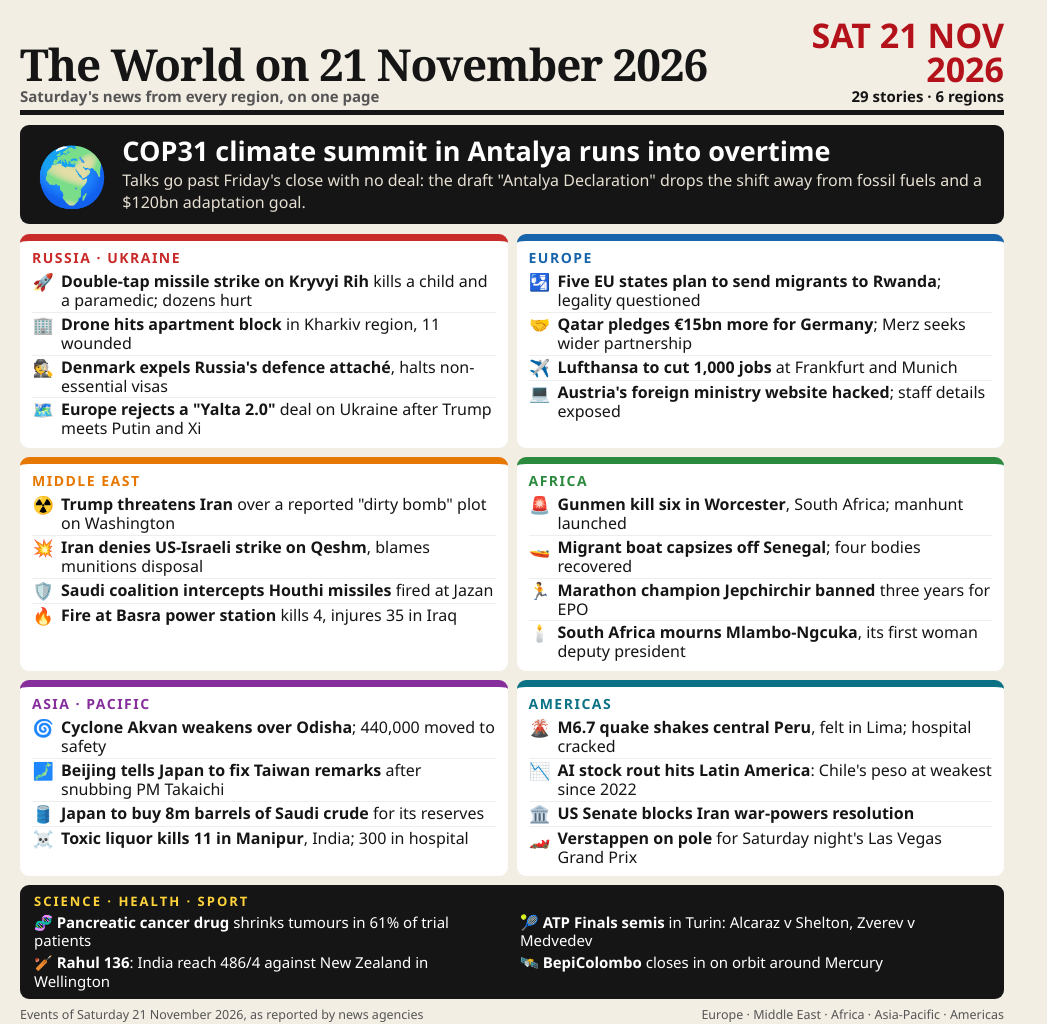
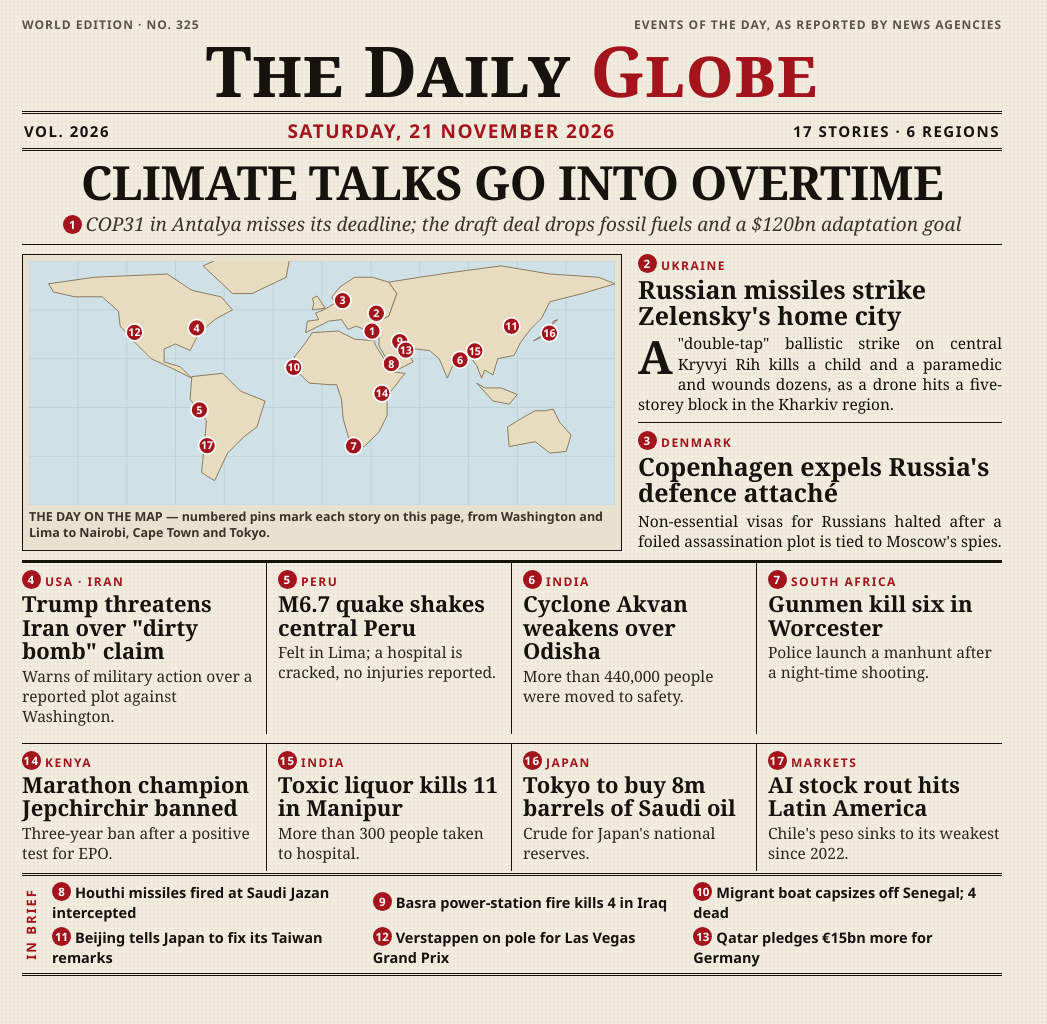
Before and after one commit to chikuwa-ten/world-news-20261121, a website: page src/page.html in a window 1280 px wide. Shown: the whole page, without its empty margins (0-1047 px from the left). Drawn offline with Linux system fonts and the light colour scheme.

Commit message:
Newspaper front-page edition: masthead, banner, map of the day, columns
Co-Authored-By: Claude Opus 5.5 <noreply@anthropic.com>

```diff
--- a/src/page.html
+++ b/src/page.html
@@ -3,93 +3,105 @@
 <style>
 *{box-sizing:border-box;margin:0;padding:0}
 html,body{width:1024px;height:1024px;overflow:hidden}
-body{background:#f3eee4;font-family:"Segoe UI",Arial,sans-serif;color:#151515;padding:18px 20px}
-header{display:flex;justify-content:space-between;align-items:flex-end;border-bottom:5px solid #151515;padding-bottom:6px}
-h1{font-family:Georgia,"Times New Roman",serif;font-size:44px;letter-spacing:-1px;line-height:1}
-h1 small{display:block;font-family:"Segoe UI",Arial,sans-serif;font-size:15px;letter-spacing:0;font-weight:600;color:#555;margin-top:3px}
-.date{text-align:right;font-weight:900;font-size:34px;line-height:1;color:#b3121b}
-.date small{display:block;font-size:15px;color:#151515;font-weight:700;margin-top:3px}
-.lead{margin-top:10px;display:flex;gap:14px;background:#151515;color:#fff;border-radius:9px;padding:11px 16px;align-items:center}
-.lead .ic{font-size:58px;line-height:1}
-.lead h2{font-size:27px;line-height:1.08}
-.lead p{font-size:16px;margin-top:4px;color:#e6dfd2}
-.grid{margin-top:10px;display:grid;grid-template-columns:1fr 1fr;gap:9px}
-.reg{background:#fff;border-radius:9px;border-top:7px solid var(--c);padding:7px 12px 8px}
-.reg h4{font-size:14px;font-weight:900;letter-spacing:1.5px;text-transform:uppercase;color:var(--c);margin-bottom:3px}
-.reg li{list-style:none;display:flex;gap:7px;align-items:flex-start;font-size:16px;line-height:1.18;padding:2px 0;border-top:1px solid #eee}
-.reg li:first-of-type{border-top:0}
-.reg li i{font-style:normal;font-size:17px;width:22px;flex:none;text-align:center}
-.reg li b{font-weight:800}
-.band{margin-top:9px;background:#151515;color:#fff;border-radius:9px;padding:8px 14px;display:grid;grid-template-columns:1fr 1fr;gap:3px 16px;font-size:15px;line-height:1.25}
-.band h4{grid-column:1/3;color:#ffd43b;letter-spacing:2px;font-size:13px}
-.band b{font-weight:800}
-footer{margin-top:7px;font-size:12.5px;color:#555;display:flex;justify-content:space-between}
+body{background:#f2ecdf;color:#16130f;font-family:Georgia,"Times New Roman",serif;padding:16px 22px 0;
+  background-image:radial-gradient(rgba(0,0,0,.035) 1px,transparent 1px);background-size:4px 4px}
+.ears{display:flex;justify-content:space-between;font:700 12px "Segoe UI",Arial,sans-serif;letter-spacing:1px;text-transform:uppercase;color:#5c5346}
+.mast{text-align:center;font-weight:700;font-size:70px;letter-spacing:1px;line-height:1;margin-top:2px;font-variant:small-caps}
+.mast span{color:#a3141c}
+.dateline{margin-top:6px;border-top:3px double #16130f;border-bottom:3px double #16130f;display:flex;justify-content:space-between;align-items:center;padding:4px 2px;font:800 15px "Segoe UI",Arial,sans-serif;letter-spacing:1.5px;text-transform:uppercase}
+.dateline .d{color:#a3141c;font-size:19px}
+.banner{margin-top:8px;font-weight:700;font-size:47px;line-height:1.02;letter-spacing:-.5px;text-align:center}
+.deck{text-align:center;font-style:italic;font-size:19px;color:#3b342b;margin-top:4px;padding-bottom:7px;border-bottom:1px solid #16130f}
+.row{display:grid;grid-template-columns:600px 1fr;gap:16px;margin-top:9px}
+figure{border:1px solid #16130f;background:#e9e1cf;padding:6px}
+figure svg{display:block;width:100%;height:auto;background:#cfe0e6}
+figcaption{font:600 12.5px "Segoe UI",Arial,sans-serif;color:#3b342b;margin-top:4px;line-height:1.25}
+.side h2{font-size:25px;line-height:1.05;font-weight:700}
+.side .kicker,.story .kicker{font:900 12px "Segoe UI",Arial,sans-serif;letter-spacing:1.5px;text-transform:uppercase;color:#a3141c;display:block;margin-bottom:2px}
+.side p{font-size:15.5px;line-height:1.3;margin-top:5px;text-align:justify;hyphens:auto}
+.side p:first-of-type::first-letter{float:left;font-size:46px;line-height:.9;font-weight:700;margin:3px 5px 0 0}
+.side hr,.rule{border:0;border-top:1px solid #16130f;margin:8px 0}
+.n{display:inline-flex;align-items:center;justify-content:center;width:19px;height:19px;border-radius:50%;background:#a3141c;color:#fff;font:800 11.5px "Segoe UI",Arial,sans-serif;vertical-align:2px;margin-right:4px}
+.cols{display:grid;grid-template-columns:repeat(4,1fr);margin-top:9px;border-top:3px solid #16130f}
+.story{padding:7px 11px 7px;border-right:1px solid #16130f}
+.story:first-child{padding-left:0}.story:last-child{border-right:0;padding-right:0}
+.story h3{font-size:22px;line-height:1.08;font-weight:700}
+.story p{font-size:15.5px;line-height:1.28;margin-top:4px;color:#2b261f}
+.cols+.cols{border-top:1px solid #16130f}
+.brief{border-top:3px double #16130f;border-bottom:3px double #16130f;margin-top:2px;padding:6px 0;display:grid;grid-template-columns:auto 1fr 1fr 1fr;gap:5px 12px;font:600 14.5px "Segoe UI",Arial,sans-serif;align-items:center}
+.brief b.h{grid-row:1/3;grid-column:1;font:900 13px "Segoe UI",Arial,sans-serif;letter-spacing:2px;writing-mode:vertical-rl;transform:rotate(180deg);color:#a3141c}
 </style></head>
 <body>
-<header>
-  <h1>The World on 21 November 2026<small>Saturday's news from every region, on one page</small></h1>
-  <div class="date">SAT 21 NOV<br>2026<small>29 stories · 6 regions</small></div>
-</header>
+<div class="ears"><span>World edition · No. 325</span><span>Events of the day, as reported by news agencies</span></div>
+<div class="mast">The Daily <span>Globe</span></div>
+<div class="dateline"><span>Vol. 2026</span><span class="d">Saturday, 21 November 2026</span><span>17 stories · 6 regions</span></div>
 
-<div class="lead">
-  <div class="ic">🌍</div>
-  <div>
-    <h2>COP31 climate summit in Antalya runs into overtime</h2>
-    <p>Talks go past Friday's close with no deal: the draft "Antalya Declaration" drops the shift away from fossil fuels and a $120bn adaptation goal.</p>
+<div class="banner">CLIMATE TALKS GO INTO OVERTIME</div>
+<div class="deck"><span class="n">1</span>COP31 in Antalya misses its deadline; the draft deal drops fossil fuels and a $120bn adaptation goal</div>
+
+<div class="row">
+  <figure>
+    <svg id="map" viewBox="0 0 360 150" xmlns="http://www.w3.org/2000/svg"></svg>
+    <figcaption>THE DAY ON THE MAP — numbered pins mark each story on this page, from Washington and Lima to Nairobi, Cape Town and Tokyo.</figcaption>
+  </figure>
+  <div class="side">
+    <span class="kicker"><span class="n">2</span>Ukraine</span>
+    <h2>Russian missiles strike Zelensky's home city</h2>
+    <p>A "double-tap" ballistic strike on central Kryvyi Rih kills a child and a paramedic and wounds dozens, as a drone hits a five-storey block in the Kharkiv region.</p>
+    <hr>
+    <span class="kicker"><span class="n">3</span>Denmark</span>
+    <h2>Copenhagen expels Russia's defence attaché</h2>
+    <p>Non-essential visas for Russians halted after a foiled assassination plot is tied to Moscow's spies.</p>
   </div>
 </div>
 
-<div class="grid">
-  <div class="reg" style="--c:#c92a2a"><h4>Russia · Ukraine</h4><ul>
-    <li><i>🚀</i><span><b>Double-tap missile strike on Kryvyi Rih</b> kills a child and a paramedic; dozens hurt</span></li>
-    <li><i>🏢</i><span><b>Drone hits apartment block</b> in Kharkiv region, 11 wounded</span></li>
-    <li><i>🕵️</i><span><b>Denmark expels Russia's defence attaché</b>, halts non-essential visas</span></li>
-    <li><i>🗺️</i><span><b>Europe rejects a "Yalta 2.0"</b> deal on Ukraine after Trump meets Putin and Xi</span></li>
-  </ul></div>
-
-  <div class="reg" style="--c:#1864ab"><h4>Europe</h4><ul>
-    <li><i>🛂</i><span><b>Five EU states plan to send migrants to Rwanda</b>; legality questioned</span></li>
-    <li><i>🤝</i><span><b>Qatar pledges €15bn more for Germany</b>; Merz seeks wider partnership</span></li>
-    <li><i>✈️</i><span><b>Lufthansa to cut 1,000 jobs</b> at Frankfurt and Munich</span></li>
-    <li><i>💻</i><span><b>Austria's foreign ministry website hacked</b>; staff details exposed</span></li>
-  </ul></div>
-
-  <div class="reg" style="--c:#e67700"><h4>Middle East</h4><ul>
-    <li><i>☢️</i><span><b>Trump threatens Iran</b> over a reported "dirty bomb" plot on Washington</span></li>
-    <li><i>💥</i><span><b>Iran denies US-Israeli strike on Qeshm</b>, blames munitions disposal</span></li>
-    <li><i>🛡️</i><span><b>Saudi coalition intercepts Houthi missiles</b> fired at Jazan</span></li>
-    <li><i>🔥</i><span><b>Fire at Basra power station</b> kills 4, injures 35 in Iraq</span></li>
-  </ul></div>
-
-  <div class="reg" style="--c:#2b8a3e"><h4>Africa</h4><ul>
-    <li><i>🚨</i><span><b>Gunmen kill six in Worcester</b>, South Africa; manhunt launched</span></li>
-    <li><i>🚤</i><span><b>Migrant boat capsizes off Senegal</b>; four bodies recovered</span></li>
-    <li><i>🏃</i><span><b>Marathon champion Jepchirchir banned</b> three years for EPO</span></li>
-    <li><i>🕯️</i><span><b>South Africa mourns Mlambo-Ngcuka</b>, its first woman deputy president</span></li>
-  </ul></div>
-
-  <div class="reg" style="--c:#862e9c"><h4>Asia · Pacific</h4><ul>
-    <li><i>🌀</i><span><b>Cyclone Akvan weakens over Odisha</b>; 440,000 moved to safety</span></li>
-    <li><i>🗾</i><span><b>Beijing tells Japan to fix Taiwan remarks</b> after snubbing PM Takaichi</span></li>
-    <li><i>🛢️</i><span><b>Japan to buy 8m barrels of Saudi crude</b> for its reserves</span></li>
-    <li><i>☠️</i><span><b>Toxic liquor kills 11 in Manipur</b>, India; 300 in hospital</span></li>
-  </ul></div>
-
-  <div class="reg" style="--c:#0b7285"><h4>Americas</h4><ul>
-    <li><i>🌋</i><span><b>M6.7 quake shakes central Peru</b>, felt in Lima; hospital cracked</span></li>
-    <li><i>📉</i><span><b>AI stock rout hits Latin America</b>: Chile's peso at weakest since 2022</span></li>
-    <li><i>🏛️</i><span><b>US Senate blocks Iran war-powers resolution</b></span></li>
-    <li><i>🏎️</i><span><b>Verstappen on pole</b> for Saturday night's Las Vegas Grand Prix</span></li>
-  </ul></div>
+<div class="cols">
+  <div class="story"><span class="kicker"><span class="n">4</span>USA · Iran</span><h3>Trump threatens Iran over "dirty bomb" claim</h3><p>Warns of military action over a reported plot against Washington.</p></div>
+  <div class="story"><span class="kicker"><span class="n">5</span>Peru</span><h3>M6.7 quake shakes central Peru</h3><p>Felt in Lima; a hospital is cracked, no injuries reported.</p></div>
+  <div class="story"><span class="kicker"><span class="n">6</span>India</span><h3>Cyclone Akvan weakens over Odisha</h3><p>More than 440,000 people were moved to safety.</p></div>
+  <div class="story"><span class="kicker"><span class="n">7</span>South Africa</span><h3>Gunmen kill six in Worcester</h3><p>Police launch a manhunt after a night-time shooting.</p></div>
 </div>
 
-<div class="band">
-  <h4>SCIENCE · HEALTH · SPORT</h4>
-  <span>🧬 <b>Pancreatic cancer drug</b> shrinks tumours in 61% of trial patients</span>
-  <span>🎾 <b>ATP Finals semis</b> in Turin: Alcaraz v Shelton, Zverev v Medvedev</span>
-  <span>🏏 <b>Rahul 136</b>: India reach 486/4 against New Zealand in Wellington</span>
-  <span>🛰️ <b>BepiColombo</b> closes in on orbit around Mercury</span>
+<div class="cols">
+  <div class="story"><span class="kicker"><span class="n">14</span>Kenya</span><h3>Marathon champion Jepchirchir banned</h3><p>Three-year ban after a positive test for EPO.</p></div>
+  <div class="story"><span class="kicker"><span class="n">15</span>India</span><h3>Toxic liquor kills 11 in Manipur</h3><p>More than 300 people taken to hospital.</p></div>
+  <div class="story"><span class="kicker"><span class="n">16</span>Japan</span><h3>Tokyo to buy 8m barrels of Saudi oil</h3><p>Crude for Japan's national reserves.</p></div>
+  <div class="story"><span class="kicker"><span class="n">17</span>Markets</span><h3>AI stock rout hits Latin America</h3><p>Chile's peso sinks to its weakest since 2022.</p></div>
 </div>
 
-<footer><span>Events of Saturday 21 November 2026, as reported by news agencies</span><span>Europe · Middle East · Africa · Asia-Pacific · Americas</span></footer>
+<div class="brief">
+  <b class="h">IN BRIEF</b>
+  <span><span class="n">8</span>Houthi missiles fired at Saudi Jazan intercepted</span>
+  <span><span class="n">9</span>Basra power-station fire kills 4 in Iraq</span>
+  <span><span class="n">10</span>Migrant boat capsizes off Senegal; 4 dead</span>
+  <span><span class="n">11</span>Beijing tells Japan to fix its Taiwan remarks</span>
+  <span><span class="n">12</span>Verstappen on pole for Las Vegas Grand Prix</span>
+  <span><span class="n">13</span>Qatar pledges €15bn more for Germany</span>
+</div>
+
+<script>
+const land = [
+ [[-168,66],[-140,70],[-95,72],[-80,62],[-62,58],[-55,50],[-66,44],[-76,35],[-81,25],[-90,29],[-97,26],[-97,18],[-87,15],[-80,8],[-92,14],[-105,20],[-117,32],[-124,40],[-125,49],[-135,58],[-152,58],[-165,61]],
+ [[-55,60],[-43,60],[-22,70],[-20,81],[-60,83],[-73,77]],
+ [[-80,9],[-61,11],[-50,0],[-35,-6],[-40,-22],[-48,-28],[-58,-38],[-66,-55],[-74,-50],[-72,-30],[-71,-18],[-81,-5]],
+ [[-10,36],[-9,43],[-2,44],[-4,48],[1,50],[8,54],[6,58],[11,64],[20,70],[31,70],[41,67],[46,60],[41,46],[29,41],[26,38],[21,40],[16,38],[12,44],[4,43]],
+ [[-6,50],[2,51],[0,54],[-3,58.5],[-6,57],[-5,54]],
+ [[-17,21],[-17,14],[-8,5],[5,4],[9,4],[12,-5],[13,-17],[18,-34],[26,-34],[35,-25],[40,-15],[40,-3],[51,11],[43,12],[33,28],[32,31],[20,32],[10,37],[-6,36],[-10,30]],
+ [[29,41],[41,46],[46,60],[41,67],[60,70],[80,73],[110,77],[140,72],[170,70],[180,66],[160,60],[140,55],[135,45],[128,38],[122,30],[118,22],[108,20],[105,10],[100,13],[98,8],[95,16],[90,22],[80,15],[77,8],[72,20],[66,25],[57,26],[52,25],[56,18],[44,12],[35,28],[35,36]],
+ [[130,31],[141,36],[142,43],[145,44],[140,40],[135,34]],
+ [[114,-22],[122,-17],[131,-12],[137,-12],[142,-11],[146,-19],[153,-27],[150,-37],[140,-38],[131,-31],[115,-34]],
+ [[95,5],[105,-6],[115,-8],[120,-2],[110,2],[100,2]]
+];
+const pins = [[1,30.7,36.9],[2,33.4,47.9],[3,12.6,55.7],[4,-77,38.9],[5,-75.3,-11.5],[6,84.8,19.3],[7,19.4,-33.6],[8,42.6,16.9],[9,47.8,30.5],[10,-17.4,14.7],[11,116.4,39.9],[12,-115.2,36.2],[13,51.5,25.3],[14,36.8,-1.3],[15,93.9,24.8],[16,139.7,35.7],[17,-70.6,-33.4]];
+const P = (lon, lat) => `${(lon + 180).toFixed(1)},${(80 - lat).toFixed(1)}`;
+let s = '';
+for (let x = 0; x <= 360; x += 30) s += `<line x1="${x}" y1="0" x2="${x}" y2="150" stroke="#b7ccd3" stroke-width=".4"/>`;
+for (let y = 0; y <= 150; y += 30) s += `<line x1="0" y1="${y}" x2="360" y2="${y}" stroke="#b7ccd3" stroke-width=".4"/>`;
+for (const poly of land) s += `<polygon points="${poly.map(([a, b]) => P(a, b)).join(' ')}" fill="#e8dcc0" stroke="#8a7a5c" stroke-width=".6" stroke-linejoin="round"/>`;
+for (const [n, lon, lat] of pins) {
+  const [x, y] = P(lon, lat).split(',').map(Number);
+  s += `<circle cx="${x}" cy="${y}" r="5.2" fill="#a3141c" stroke="#fff" stroke-width="1"/><text x="${x}" y="${y + 2.4}" font-family="Segoe UI,Arial" font-weight="800" font-size="6.6" fill="#fff" text-anchor="middle">${n}</text>`;
+}
+document.getElementById('map').innerHTML = s;
+</script>
 </body></html>
```
Also changed, not shown: entry.png.
